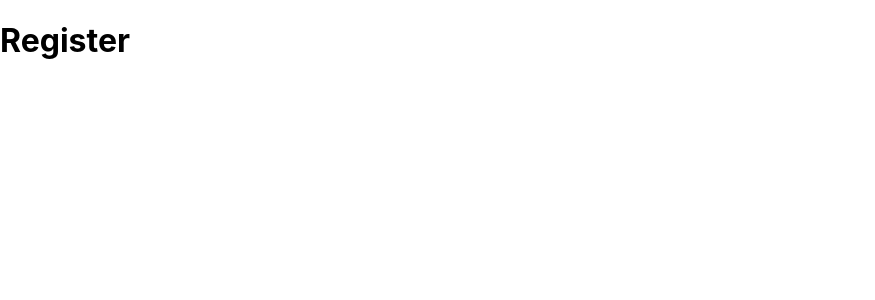
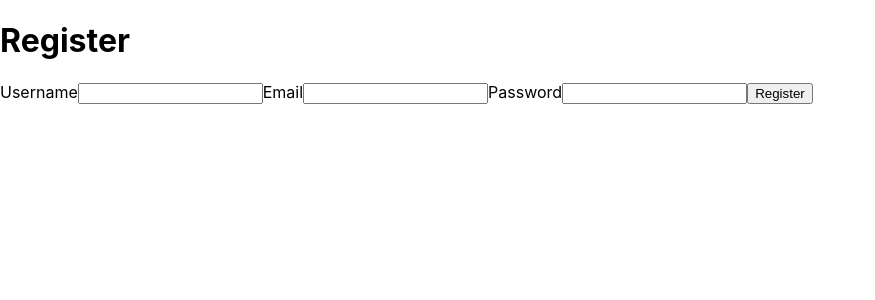
Before and after one commit to luanakimley/who-is-the-one, a React (Create React App) app in the folder client/: page /register in a window 1280 px wide. Shown: the top 300 px of the page, without its empty margins (0-875 px from the left). Built offline with nearby package versions, Linux system fonts and the light colour scheme; the HTML template or start-up script is replaced by a standard one.

Commit message:
:sparkles: Develop basic register page with functionality

```diff
--- a/client/src/components/Register.js
+++ b/client/src/components/Register.js
@@ -1,9 +1,58 @@
-import React from "react";
+import React, { useState } from "react";
+import { SERVER_HOST } from "../config/global_constants";
+import { Navigate } from "react-router-dom";
+
+import axios from "axios";
 
 export default function Register() {
+  const [username, setUsername] = useState("");
+  const [email, setEmail] = useState("");
+  const [password, setPassword] = useState("");
+  const [navigate, setNavigate] = useState(false);
+
+  let registerUser = (e) => {
+    e.preventDefault();
+
+    let formData = new FormData();
+    formData.append("username", username);
+    formData.append("email", email);
+    formData.append("password", password);
+
+    axios.post(`${SERVER_HOST}/register_user`, formData, {
+      headers: { "Content-Type": "multipart/form-data" },
+    });
+
+    setNavigate(true);
+  };
+
+  const handleUsernameChange = (e) => {
+    setUsername(e.target.value);
+  };
+
+  const handleEmailChange = (e) => {
+    setEmail(e.target.value);
+  };
+
+  const handlePasswordChange = (e) => {
+    setPassword(e.target.value);
+  };
+
   return (
     <div>
+      {navigate ? <Navigate to="/" /> : null}
       <h1>Register</h1>
+      <form>
+        <label>Username</label>
+        <input type="text" onChange={handleUsernameChange} />
+
+        <label>Email</label>
+        <input type="text" onChange={handleEmailChange} />
+
+        <label>Password</label>
+        <input type="text" onChange={handlePasswordChange} />
+
+        <button onClick={registerUser}>Register</button>
+      </form>
     </div>
   );
 }
--- /dev/null
+++ b/client/src/config/global_constants.js
@@ -0,0 +1 @@
+export const SERVER_HOST = `http://localhost:8000`;
```
